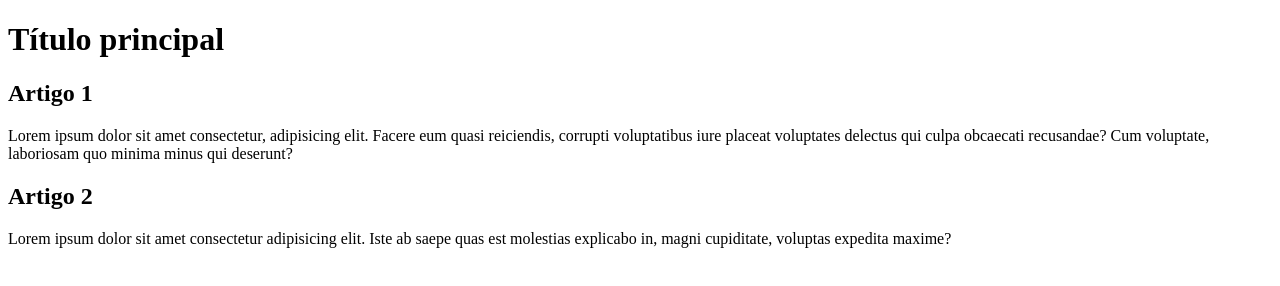
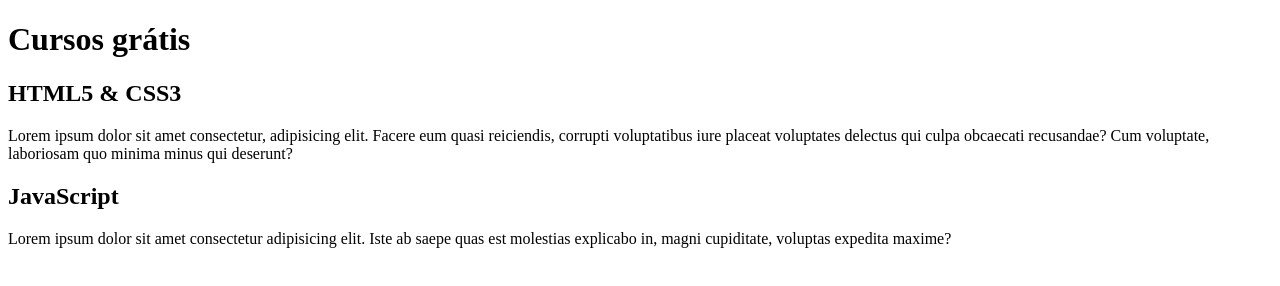
Before and after one commit to luccacpasquali/projeto-site, a plain HTML site: page index.html in a window 1280 px wide. Drawn offline with Linux system fonts and the light colour scheme.

Commit message:
Update index.html

```diff
--- a/index.html
+++ b/index.html
@@ -8,13 +8,13 @@
 <body>
     <main>
         <header>
-            <h1>Título principal</h1>
+            <h1>Cursos grátis</h1>
             <article>
-                <h2>Artigo 1</h2>
+                <h2>HTML5 & CSS3</h2>
                 <p>Lorem ipsum dolor sit amet consectetur, adipisicing elit. Facere eum quasi reiciendis, corrupti voluptatibus iure placeat voluptates delectus qui culpa obcaecati recusandae? Cum voluptate, laboriosam quo minima minus qui deserunt?</p>
             </article>
             <article>
-                <h2>Artigo 2</h2>
+                <h2>JavaScript</h2>
                 <p>Lorem ipsum dolor sit amet consectetur adipisicing elit. Iste ab saepe quas est molestias explicabo in, magni cupiditate, voluptas expedita maxime?</p>
             </article>
         </header>
```
